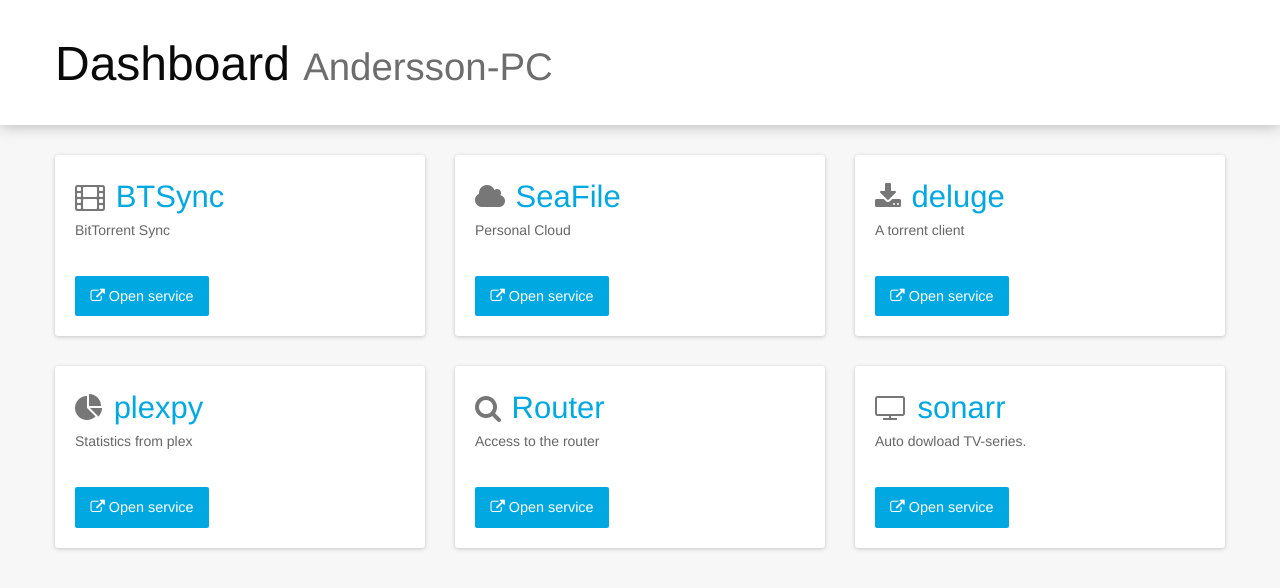
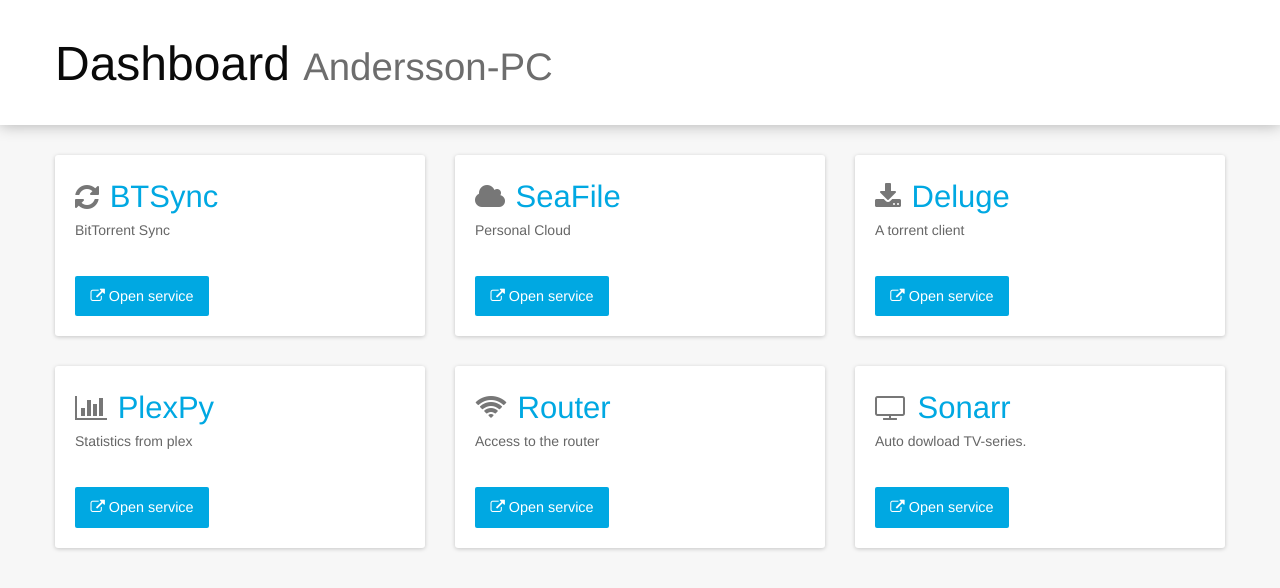
Before and after one commit to olan1225/Dashboard2.0, a website: page docs/index.html in a window 1280 px wide. Drawn offline with Linux system fonts and the light colour scheme; files that its build step writes are made by us from their sources.

Commit message:
Changed names

```diff
--- a/docs/index.html
+++ b/docs/index.html
@@ -26,7 +26,7 @@
         <div class="large-4 medium-6 small-12 columns">
           <div class="service">
             <h3>
-                <i class="fa fa-film"></i>
+                <i class="fa fa-refresh"></i>
 
               <a href="http://sync.olan1225.pw/">BTSync</a>
             </h3>
@@ -56,7 +56,7 @@
             <h3>
                 <i class="fa fa-download"></i>
 
-              <a href="http://deluge.olan1225.pw/">deluge</a>
+              <a href="http://deluge.olan1225.pw/">Deluge</a>
             </h3>
             <p>A torrent client</p>
 
@@ -68,9 +68,9 @@
         <div class="large-4 medium-6 small-12 columns">
           <div class="service">
             <h3>
-                <i class="fa fa-pie-chart"></i>
+                <i class="fa fa-bar-chart"></i>
 
-              <a href="http://plexpy.olan1225.pw/">plexpy</a>
+              <a href="http://plexpy.olan1225.pw/">PlexPy</a>
             </h3>
             <p>Statistics from plex</p>
 
@@ -82,7 +82,7 @@
         <div class="large-4 medium-6 small-12 columns">
           <div class="service">
             <h3>
-                <i class="fa fa-search"></i>
+                <i class="fa fa-wifi"></i>
 
               <a href="http://asus.olan1225.pw/">Router</a>
             </h3>
@@ -98,7 +98,7 @@
             <h3>
                 <i class="fa fa-television"></i>
 
-              <a href="http://sonarr.olan1225.pw/">sonarr</a>
+              <a href="http://sonarr.olan1225.pw/">Sonarr</a>
             </h3>
             <p>Auto dowload TV-series.</p>
 
--- a/src/data/services.json
+++ b/src/data/services.json
@@ -1,20 +1,20 @@
 {
   "sonarr": {
-    "title": "sonarr",
+    "title": "Sonarr",
     "url": "http://sonarr.olan1225.pw/",
     "description": "Auto dowload TV-series.",
     "fontawesome_icon": "fa-television"
   },
 
   "deluge": {
-    "title": "deluge",
+    "title": "Deluge",
     "url": "http://deluge.olan1225.pw/",
     "description": "A torrent client",
     "fontawesome_icon": "fa-download"
   },
 
   "plexpy": {
-    "title": "plexpy",
+    "title": "PlexPy",
     "url": "http://plexpy.olan1225.pw/",
     "description": "Statistics from plex",
     "fontawesome_icon": "fa-bar-chart"
```
